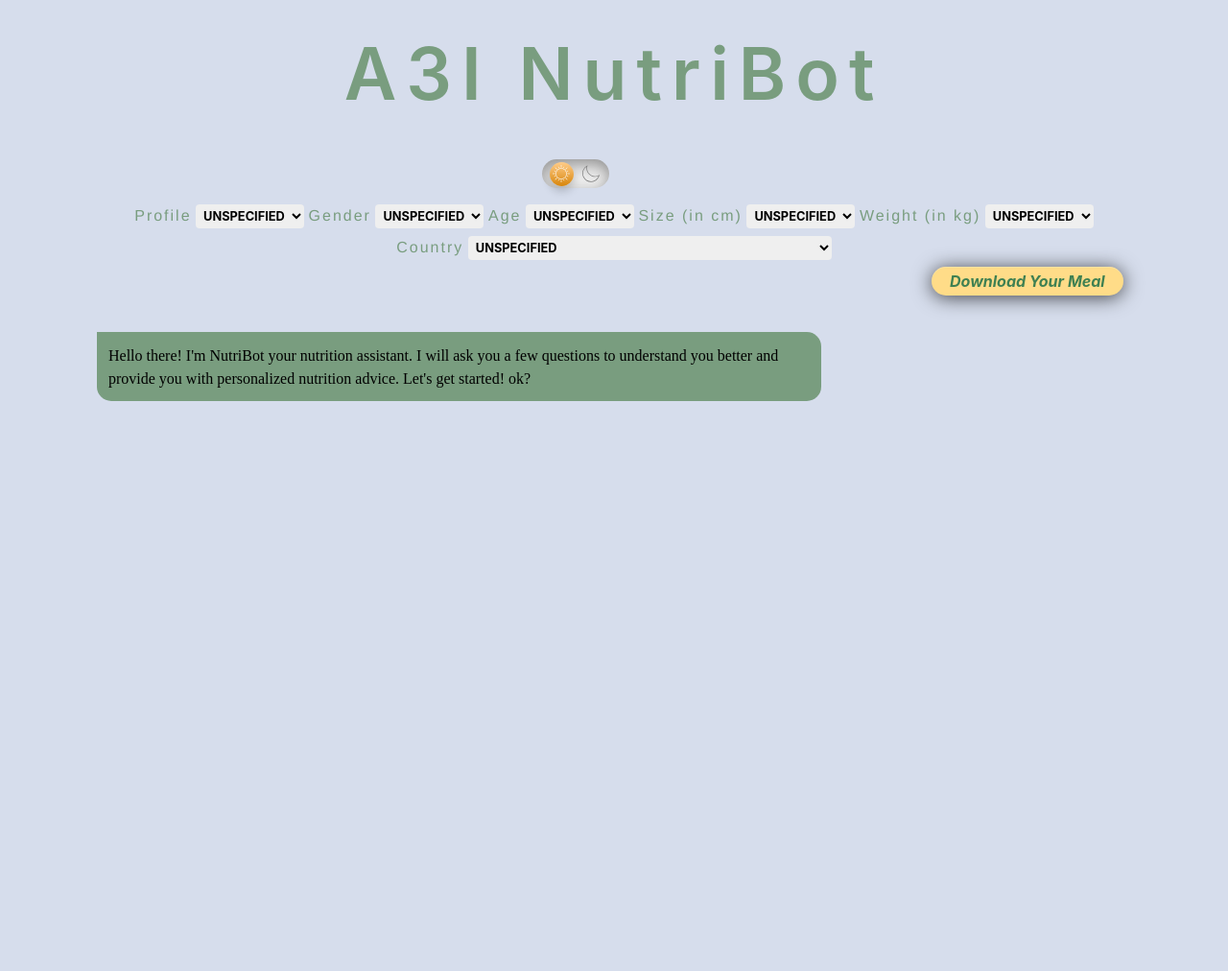
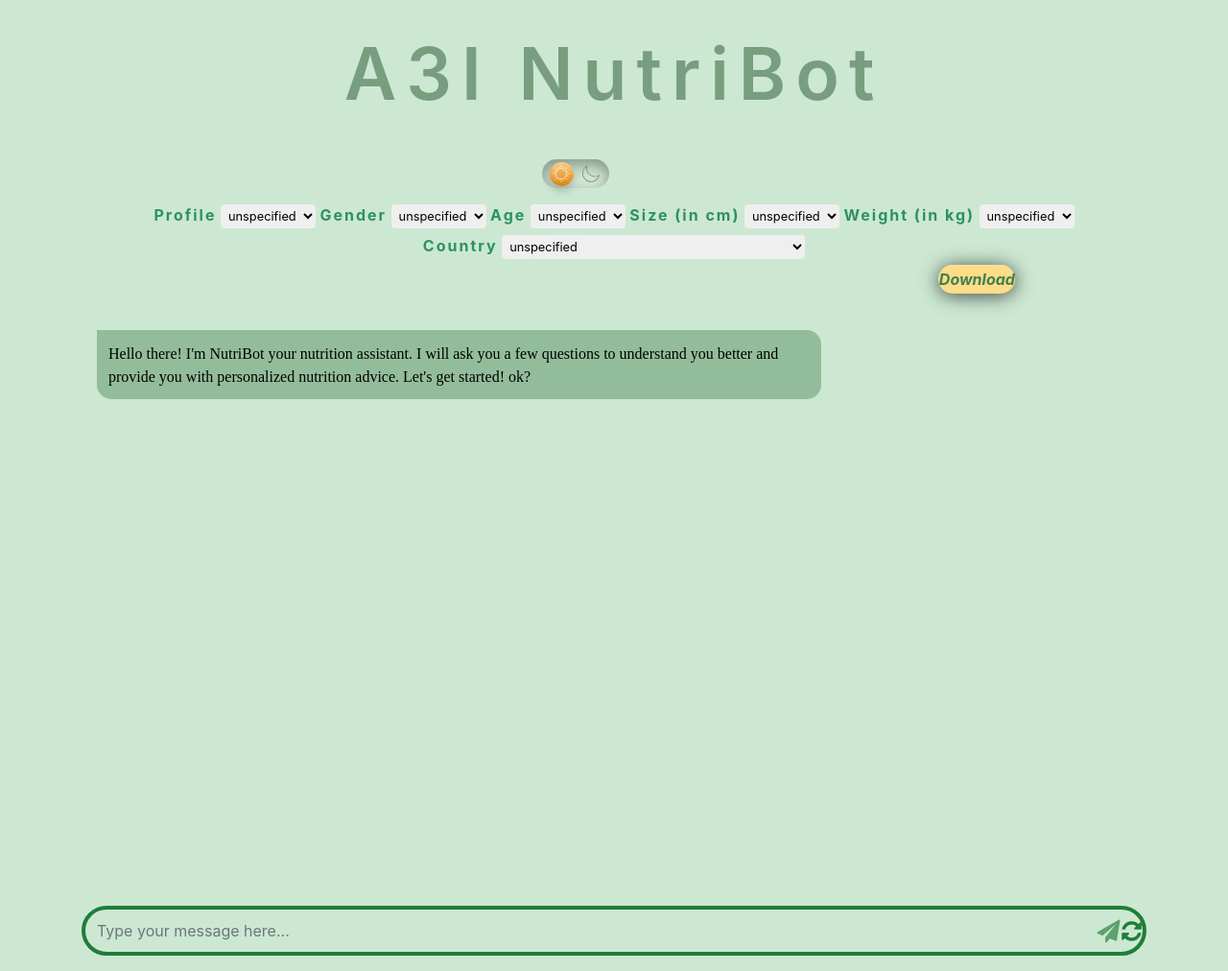
Before and after one commit to A3I-DataScience/NutriBot, a Flask app: page / in a window 1280 px wide; the page is wider, and only the part inside the window is pictured. Shown: that part at 96% size. Run offline with Flask 3, Linux system fonts and the light colour scheme; some libraries are stand-ins or nearby versions.

Commit message:
final color updates

````diff
--- a/static/style.css
+++ b/static/style.css
@@ -1,7 +1,7 @@
 
 /* Light mode */
 body {
-  background-color: #d6ddec;
+  background-color: #cce8d2;
   color: #799D7F;
 
 }
@@ -47,7 +51,7 @@ body {
 	height: 30px;
 	position: relative;
 	display: block;
-	background: #ebebeb;
+	background: #cce8d2;
 	border-radius: 30px;
 	box-shadow: inset 0px 5px 15px rgba(0, 0, 0, 0.4),
 		inset 0px -5px 15px rgba(255, 255, 255, 0.4);
@@ -118,13 +122,14 @@ body {
 
 #chat-window {
   position: relative;
-  height: 70vh;
+  /*height: 100vh;*/
+  height: 100%;
   overflow: auto;
   width: 100%;
   color: #000000;
 }
 #message-list{
-  width: 100%
+  width: 100%;
 }
 
 .message-line {
@@ -141,7 +146,7 @@ body {
   border-radius: 15px;
   display: inline-block;
   position: relative;
-  background-color: #799D7F;
+  background-color: #93bd9a;
   min-width: 26px;
   border-top-left-radius: 0;
   word-wrap: break-word;
@@ -165,14 +170,25 @@ body {
 }
 
 .message-box.my-text.dark {
-  background-color: #DA8E5F;
+  background-color: #deacac;
 }
 
 .message-box.dark {
-  background-color: #DA8E5F;
+  background-color: #d5b39e;
 }
 
 /* Input container */
+.input-group {
+  position: relative;
+  /*z-index: 1000;*/
+  display: flex;
+  flex-wrap: nowrap;
+  align-items: stretch;
+  width: 100%;
+  border-radius: 40px;
+  border: 4px solid #207d3a;
+  margin-bottom: 1em;
+}
 #message-input {
   bottom: 0;
   width: 100%;
@@ -218,19 +234,11 @@ body {
   font-size: 24px;
 }
 
-.input-group {
-  position: relative;
-  display: flex;
-  flex-wrap: nowrap;
-  align-items: stretch;
-  width: 100%;
-  border-radius: 40px;
-  border: 4px solid #fcb40c;
-}
+
 
 #upload-button {
   color: white;
-  background-color: #FFDC88;
+  background-color: #207d3a;
   border: none;
   padding: 5px 10px;
   border-radius: 5px;
@@ -241,13 +249,13 @@ body {
 }
 
 #upload-button:hover {
-  background-color: #fcb40c;
+  background-color: #207d3a;
 }
 
 .send i {
   display: block;
   width: 25px;
-  color: #fcb40c;
+  color: #207d3a;
   content: "\f0a9";
   font-family: FontAwesome;
 }
@@ -255,7 +263,7 @@ body {
 .reset i {
   display: block;
   width: 25px;
-  color: #fcb40c;
+  color: #207d3a;
   content: "\f021";
   font-family: FontAwesome;
 }
@@ -337,13 +345,13 @@ body {
 }
 
 .d-inline-block label{
-  font-family: Helvetica Neue, Helvetica, Arial, sans-serif;
+  /*font-family: Helvetica Neue, Helvetica, Arial, sans-serif;*/
 	font-size: 1rem;
-	font-weight:  300;
+	font-weight:  bold;
 	letter-spacing: 2px;
 	text-align: center;
-	/*color: #f35626;
-	background-image: -webkit-linear-gradient(92deg, #f35626, #feab3a);
+	color: #2d9161;
+	/*background-image: -webkit-linear-gradient(92deg, #f35626, #feab3a);
 	-webkit-background-clip: text;
 	-webkit-text-fill-color: transparent;
 	-webkit-animation: hue 10s infinite linear;*/
@@ -366,8 +374,7 @@ body {
   /*margin: 20px 20px 80px;*/
   padding: 4px;
   font-size: 0.8rem;
-  font-weight: bold;
-  text-transform: uppercase;
+  font-weight: 400;
   /*letter-spacing: 1px;*/
   /*background: linear-gradient(to right bottom, var(--bg));*/
   position: relative;
@@ -430,7 +437,7 @@ body {
   left: 95%;
 	background: #FFDC88;
 	display: inline-block;
-	width: 200px;
+	width: 80px;
 	height: 30px;
 	border-radius: 50em;
 	box-shadow: 0 2px 20px rgba(0,0,0,0.7), inset 0 1px 0 rgba(255,255,255,0.2);
@@ -474,7 +481,7 @@ body {
   content: "\f019";
   font-family: FontAwesome;
   font-size: 1.5rem;
-  color : #3f8052;
+  color : #2b4834;
 }
 
 .trigger:hover em {
@@ -496,14 +503,14 @@ body {
 
 .trigger::before {
 	content: "Meal Plan";
-	width: 140px;
+	width: 100px;
 	height: 20px;
 	line-height: 20px; /*to make the text vertically center*/
 	background: #3f8052;
 	border-radius: 0.25em;
 	bottom: 50px;
   color: #FFDC88;
-	left: calc(50% - 70px); /*take the left size of the box and pull it left by 70px (half of the box's width) referencing .trigger element as the base*/
+	left: calc(50% - 50px); /*take the left size of the box and pull it left by 70px (half of the box's width) referencing .trigger element as the base*/
 }
 
 /*the triangle below the `File size` box*/
--- a/templates/index.html
+++ b/templates/index.html
@@ -22,7 +22,7 @@
 
 </head>
 <body>
-    <div class="container d-flex flex-column vh-100">
+    <div class="container d-flex flex-column">
         <div class="row">
             <div class="col-12" style="margin-top: 2rem">
                 <h1 class="titletext">A3I NutriBot</h1>
@@ -741,7 +741,7 @@
                     <p>
                       <a class="trigger" href="{{url_for('download')}}">
                         <span>
-                            <em>Download Your Meal Plan</em>
+                            <em>Download</em>
                             <i aria-hidden="true"></i>
                           </span>
 
@@ -770,15 +770,17 @@
                     </div>
                 </div>
                 </div>
+
                 <div class="input-group mt-1">
                     <input type="text" id="message-input" class="form-control" placeholder="Type your message here..." />
                     <div class="input-group-append">
                         <button id="send-button" class="btn btn-primary send">
-                            <i class='fa fa-paper-plane'></i>
+                            <i class='fa fa-send'></i>
                         </button>
                         <button id="reset-button" class="btn btn-primary reset">
                             <i class="fa fa-refresh"></i>
                         </button>
+                    </div>
                     </div>
                 </div>
             </div>
--- a/worker.py
+++ b/worker.py
@@ -476,11 +476,13 @@ def process_prompt(prompt, first_message):
 
     answer = output["answer"]
 
-    chat_history.append((prompt, answer))
     file_name = f"Meal-Plan_{datetime.datetime.now().strftime('%Y-%m-%d %H-%M-%S')}.csv"
     if "```" in answer:
         with open(file_name, "w") as csv_file:
             csv_file.write(answer.split("```")[1])
+
+    # answer = answer.replace(answer.split("```")[1], "Get ready to nourish your body! Your customized Meal Plan, blending sustainability, nutrition, and your unique health needs is now downloadable.")
+    chat_history.append((prompt, answer))
 
     return answer
 
````
Also changed, not shown: other parts of static/style.css (+16 -12 lines).
